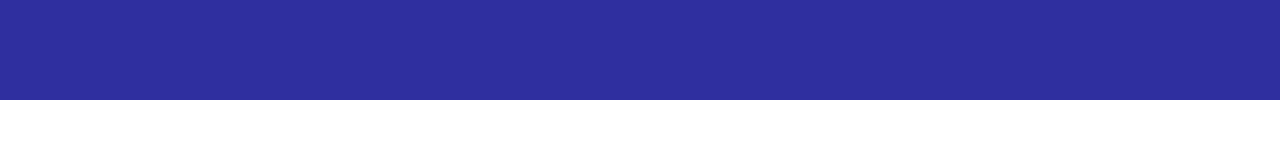
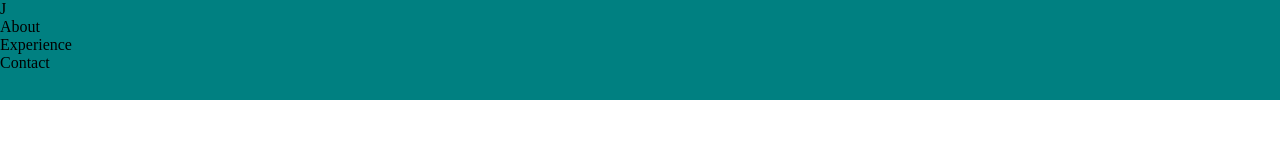
Before and after one commit to joshalgranati/joshalgranati.github.io, a website: page index.html in a window 1280 px wide. Drawn offline with Linux system fonts and the light colour scheme.

Commit message:
change colors and add anchor tags

```diff
--- a/css/style.css
+++ b/css/style.css
@@ -1,7 +1,7 @@
 div.header{
     width: 100%;
     height: 75pt;
-    background-color: #2F2F9F;
+    background-color: #008081;
     margin: 0pt;
     border: 0pt;
     padding: 0pt;
@@ -9,4 +9,6 @@ div.header{
 
 div.content{
     background-color: #000066;
+    width: 100%;
+    height: 100%;
 }
--- a/index.html
+++ b/index.html
@@ -9,7 +9,18 @@
     </head>
     <body style="margin:0">
         <div class="header">
-
+            <div class="icon">
+                J
+            </div>
+            <div>
+                <a>About</a>
+            </div>
+            <div>
+                <a>Experience</a>
+            </div>
+            <div>
+                <a>Contact</a>
+            </div>
         </div>
 
         <div class="content">
```
